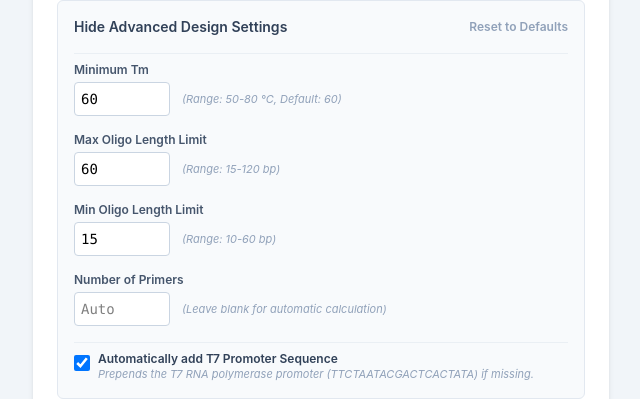
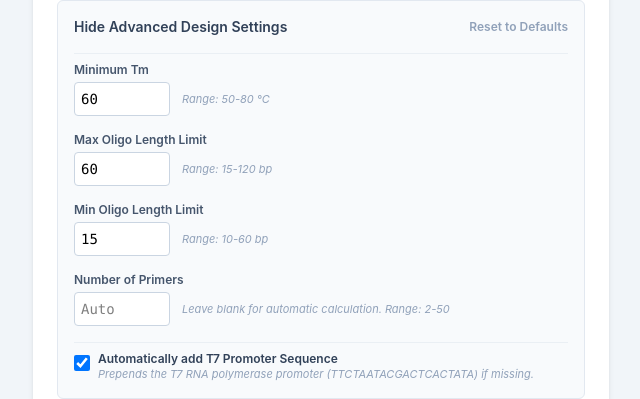
Before and after one commit to Achenson/primerize-1d-local, a React (Vite) app: page / in a window 1280 px wide. Both pictures are taken after a click on the button "Show Advanced Design Settings". Shown: the part 169-568 px from the top of the page, without its empty margins (319-959 px from the left). Built offline with nearby package versions, Linux system fonts and the light colour scheme.

Commit message:
settings labels modified

```diff
--- a/src/components/Settings.tsx
+++ b/src/components/Settings.tsx
@@ -93,7 +93,7 @@ export default function Settings({
                 max={80}
                 />
                 <span className="text-[11px] text-slate-400 italic shrink-0">
-                (Range: 50-80 °C, Default: 60)
+                Range: 50-80 °C
                 </span>
                 </div>
                 </div>
@@ -118,7 +118,7 @@ export default function Settings({
                 max={120}
                 />
                 <span className="text-[11px] text-slate-400 italic shrink-0">
-                (Range: 15-120 bp)
+                Range: 15-120 bp
                 </span>
                 </div>
                 </div>
@@ -143,7 +143,7 @@ export default function Settings({
                 max={60}
                 />
                 <span className="text-[11px] text-slate-400 italic shrink-0">
-                (Range: 10-60 bp)
+                Range: 10-60 bp
                 </span>
                 </div>
                 </div>
@@ -169,7 +169,7 @@ export default function Settings({
                 max={50}
                 />
                 <span className="text-[11px] text-slate-400 italic shrink-0">
-                (Leave blank for automatic calculation)
+                Leave blank for automatic calculation. Range: 2-50
                 </span>
                 </div>
                 </div>
```
